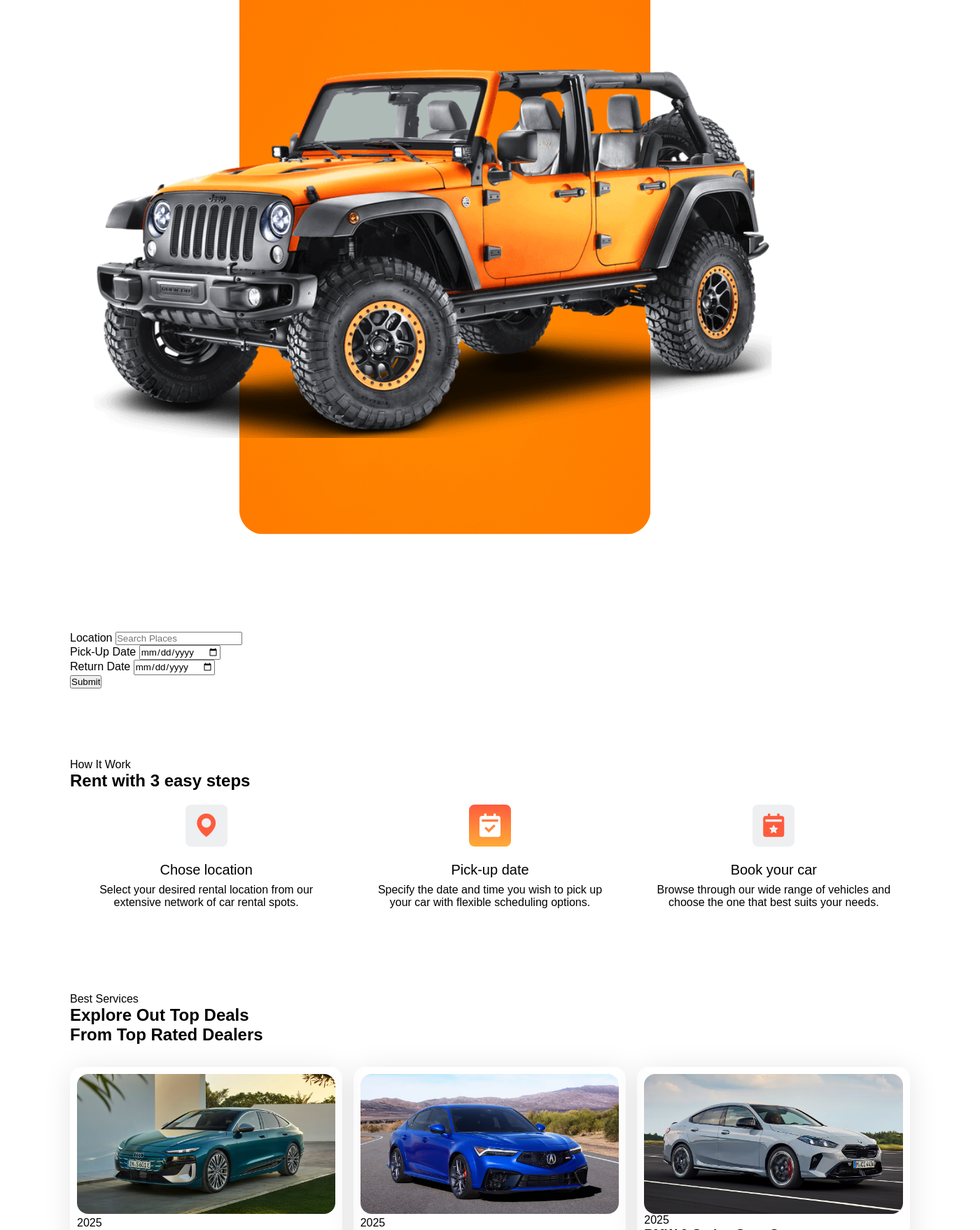
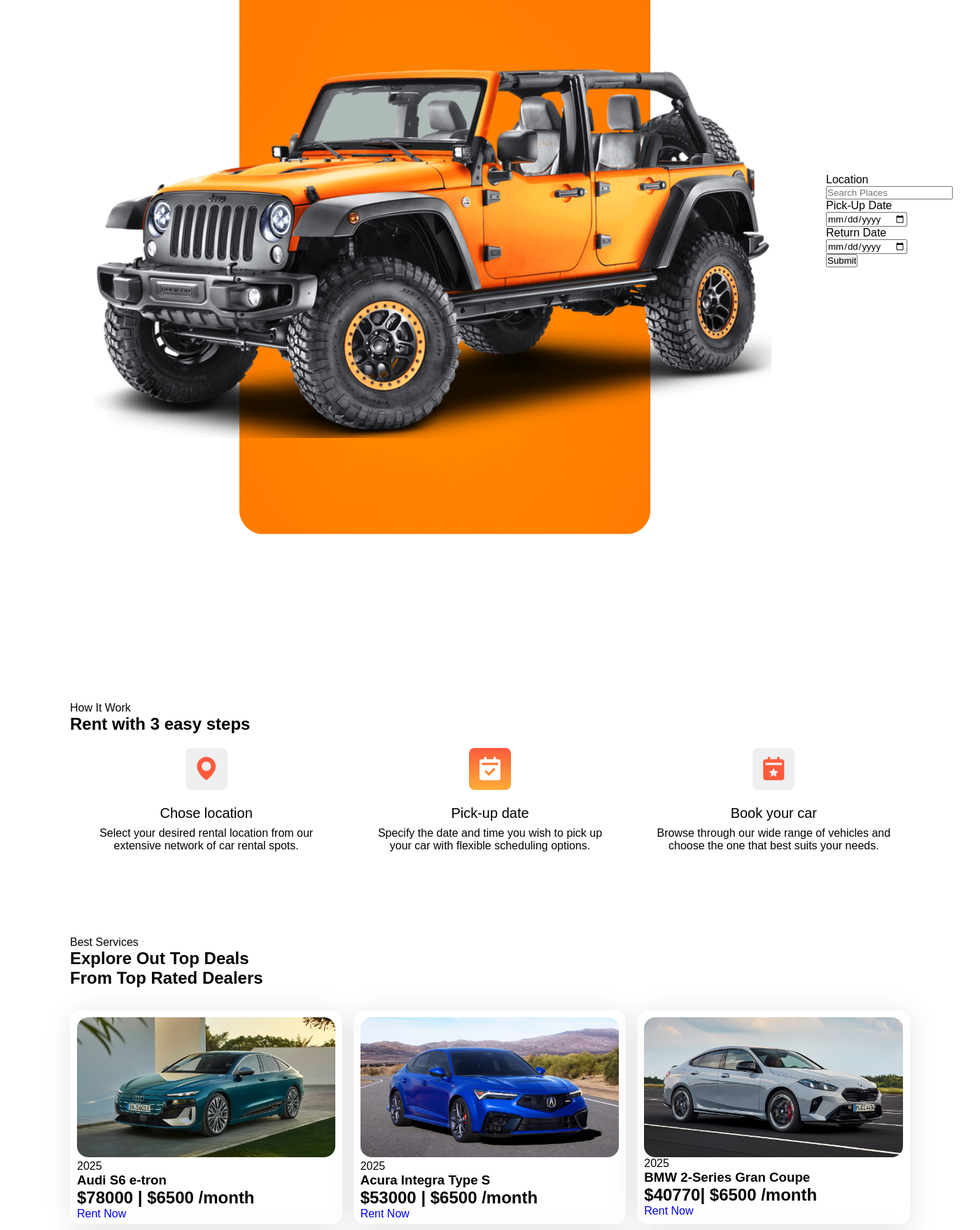
Before and after one commit to enisshabani/UEB24_Gr12, a PHP site: page / in a window 1400 px wide. Shown: the part 323-2081 px from the top of the page at 70% size. Run offline with PHP 8.4, Linux system fonts and the light colour scheme.

Commit message:
Enis Morina

```diff
--- a/style.css
+++ b/style.css
@@ -87,6 +87,18 @@ header{
 }
 .header-btn .sign-in:hover {
   background: var(--main-color);
+}
+/* Home */
+.home{
+  width: 100%;
+  min-height: 100vh;
+  position: relative;
+  background-repeat: no-repeat;
+  background-position: center right;
+  background-size: cover;
+  display: grid;
+  align-items: center;
+  grid-template-columns: repeat(2, 1fr);
 }
 
 
```
